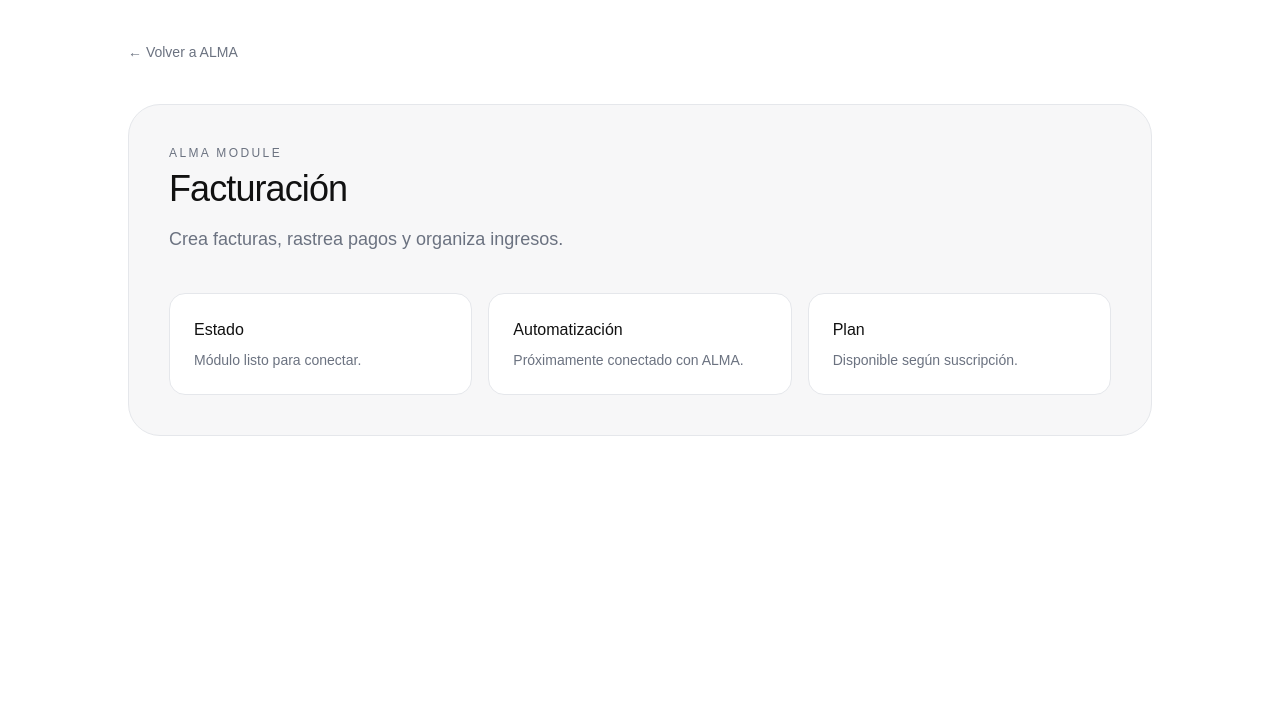
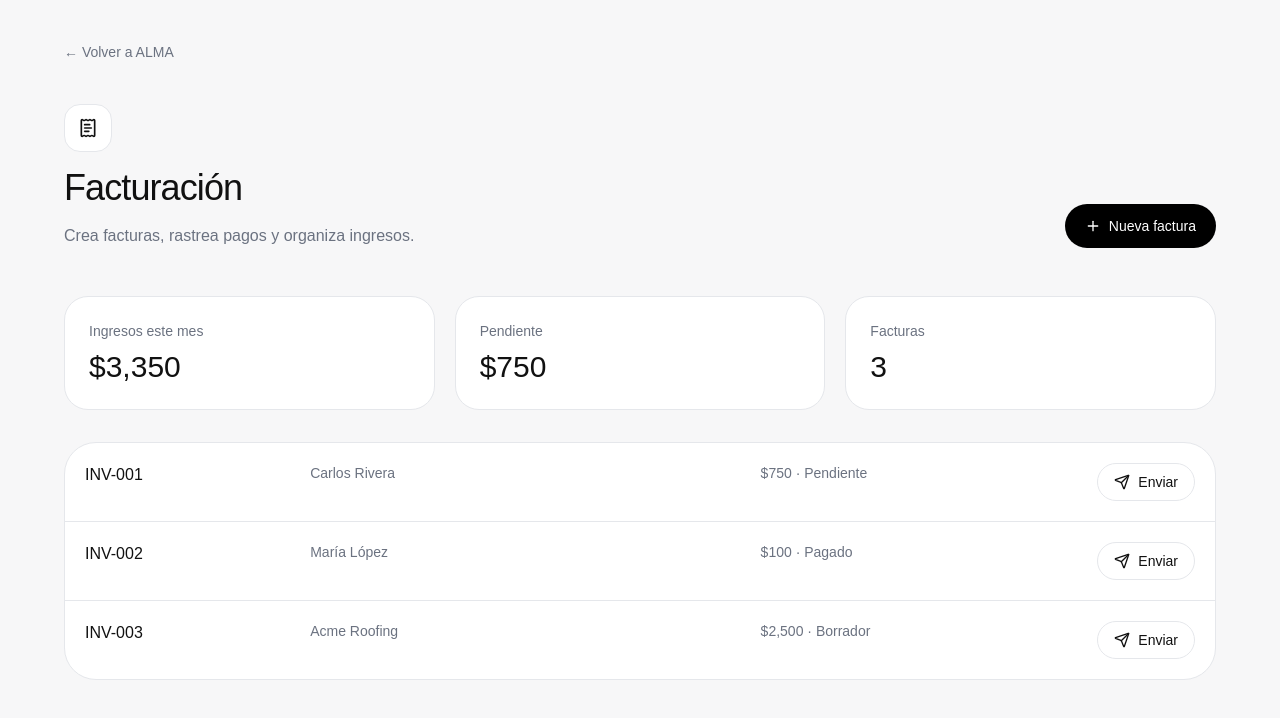
Before and after one commit to seaintCO/usaalma, a Next.js app: page /invoicing in a window 1280 px wide. Shown: the top 718 px of the page. Built offline with nearby package versions, Linux system fonts and the light colour scheme.

Commit message:
Build CRM invoicing and documents pages

```diff
--- a/app/crm/page.tsx
+++ b/app/crm/page.tsx
@@ -1,5 +1,48 @@
-import ModulePage from "../module-template";
+import { Mail, Phone, Plus, Users } from "lucide-react";
+
+const clients = [
+  ["Carlos Rivera", "Website Project", "$750", "Seguimiento"],
+  ["María López", "AI Receptionist", "$100/mes", "Activo"],
+  ["Acme Roofing", "CRM + Facturación", "$100/mes", "Prospecto"],
+];
 
 export default function CRMPage() {
-  return <ModulePage title="CRM" description="Administra clientes, prospectos, seguimiento y oportunidades." />;
+  return (
+    <main className="min-h-screen bg-[#F7F7F8] px-6 py-10 text-[#111111]">
+      <div className="mx-auto max-w-6xl">
+        <a href="/dashboard" className="text-sm text-[#6B7280] hover:text-black">← Volver a ALMA</a>
+
+        <div className="mt-10 flex items-end justify-between">
+          <div>
+            <div className="mb-4 flex h-12 w-12 items-center justify-center rounded-2xl border border-[#E5E7EB] bg-white">
+              <Users className="h-5 w-5" />
+            </div>
+            <h1 className="text-4xl font-medium tracking-tight">CRM</h1>
+            <p className="mt-4 text-[#6B7280]">Administra clientes, prospectos y oportunidades.</p>
+          </div>
+
+          <button className="flex items-center gap-2 rounded-full bg-black px-5 py-3 text-sm font-medium text-white">
+            <Plus className="h-4 w-4" /> Nuevo cliente
+          </button>
+        </div>
+
+        <div className="mt-12 overflow-hidden rounded-[2rem] border border-[#E5E7EB] bg-white">
+          {clients.map(([name, project, value, status]) => (
+            <div key={name} className="grid gap-4 border-b border-[#E5E7EB] p-5 last:border-b-0 md:grid-cols-4">
+              <div>
+                <div className="font-medium">{name}</div>
+                <div className="text-sm text-[#6B7280]">{project}</div>
+              </div>
+              <div className="text-sm text-[#6B7280]">{value}</div>
+              <div className="text-sm text-[#6B7280]">{status}</div>
+              <div className="flex gap-2 md:justify-end">
+                <button className="rounded-full border border-[#E5E7EB] p-2"><Mail className="h-4 w-4" /></button>
+                <button className="rounded-full border border-[#E5E7EB] p-2"><Phone className="h-4 w-4" /></button>
+              </div>
+            </div>
+          ))}
+        </div>
+      </div>
+    </main>
+  );
 }
--- a/app/documents/page.tsx
+++ b/app/documents/page.tsx
@@ -1,5 +1,47 @@
-import ModulePage from "../module-template";
+import { FileText, FolderOpen, Plus, Upload } from "lucide-react";
+
+const docs = [
+  ["Contrato cliente", "PDF", "Actualizado hoy"],
+  ["Propuesta SEAINT", "Documento", "Ayer"],
+  ["Recibo Stripe", "PDF", "Jun 25"],
+];
 
 export default function DocumentsPage() {
-  return <ModulePage title="Documentos" description="Centraliza archivos, contratos, PDFs y documentos importantes." />;
+  return (
+    <main className="min-h-screen bg-[#F7F7F8] px-6 py-10 text-[#111111]">
+      <div className="mx-auto max-w-6xl">
+        <a href="/dashboard" className="text-sm text-[#6B7280] hover:text-black">← Volver a ALMA</a>
+
+        <div className="mt-10 flex items-end justify-between">
+          <div>
+            <div className="mb-4 flex h-12 w-12 items-center justify-center rounded-2xl border border-[#E5E7EB] bg-white">
+              <FolderOpen className="h-5 w-5" />
+            </div>
+            <h1 className="text-4xl font-medium tracking-tight">Documentos</h1>
+            <p className="mt-4 text-[#6B7280]">Centraliza contratos, PDFs, archivos y conocimiento.</p>
+          </div>
+
+          <button className="flex items-center gap-2 rounded-full bg-black px-5 py-3 text-sm font-medium text-white">
+            <Upload className="h-4 w-4" /> Subir archivo
+          </button>
+        </div>
+
+        <div className="mt-12 rounded-[2rem] border border-dashed border-[#D1D5DB] bg-white p-10 text-center">
+          <Upload className="mx-auto mb-4 h-8 w-8 text-[#6B7280]" />
+          <h2 className="text-xl font-medium">Arrastra tus documentos aquí</h2>
+          <p className="mt-2 text-sm text-[#6B7280]">ALMA podrá usarlos como contexto cuando actives memoria y búsqueda.</p>
+        </div>
+
+        <div className="mt-8 grid gap-5 md:grid-cols-3">
+          {docs.map(([name, type, date]) => (
+            <div key={name} className="rounded-[1.5rem] border border-[#E5E7EB] bg-white p-6">
+              <FileText className="mb-5 h-5 w-5 text-[#6B7280]" />
+              <h3 className="font-medium">{name}</h3>
+              <p className="mt-2 text-sm text-[#6B7280]">{type} · {date}</p>
+            </div>
+          ))}
+        </div>
+      </div>
+    </main>
+  );
 }
--- a/app/invoicing/page.tsx
+++ b/app/invoicing/page.tsx
@@ -1,5 +1,61 @@
-import ModulePage from "../module-template";
+import { Plus, ReceiptText, Send } from "lucide-react";
+
+const invoices = [
+  ["INV-001", "Carlos Rivera", "$750", "Pendiente"],
+  ["INV-002", "María López", "$100", "Pagado"],
+  ["INV-003", "Acme Roofing", "$2,500", "Borrador"],
+];
 
 export default function InvoicingPage() {
-  return <ModulePage title="Facturación" description="Crea facturas, rastrea pagos y organiza ingresos." />;
+  return (
+    <main className="min-h-screen bg-[#F7F7F8] px-6 py-10 text-[#111111]">
+      <div className="mx-auto max-w-6xl">
+        <a href="/dashboard" className="text-sm text-[#6B7280] hover:text-black">← Volver a ALMA</a>
+
+        <div className="mt-10 flex items-end justify-between">
+          <div>
+            <div className="mb-4 flex h-12 w-12 items-center justify-center rounded-2xl border border-[#E5E7EB] bg-white">
+              <ReceiptText className="h-5 w-5" />
+            </div>
+            <h1 className="text-4xl font-medium tracking-tight">Facturación</h1>
+            <p className="mt-4 text-[#6B7280]">Crea facturas, rastrea pagos y organiza ingresos.</p>
+          </div>
+
+          <button className="flex items-center gap-2 rounded-full bg-black px-5 py-3 text-sm font-medium text-white">
+            <Plus className="h-4 w-4" /> Nueva factura
+          </button>
+        </div>
+
+        <div className="mt-12 grid gap-5 md:grid-cols-3">
+          <div className="rounded-[1.5rem] border border-[#E5E7EB] bg-white p-6">
+            <div className="text-sm text-[#6B7280]">Ingresos este mes</div>
+            <div className="mt-2 text-3xl font-medium">$3,350</div>
+          </div>
+          <div className="rounded-[1.5rem] border border-[#E5E7EB] bg-white p-6">
+            <div className="text-sm text-[#6B7280]">Pendiente</div>
+            <div className="mt-2 text-3xl font-medium">$750</div>
+          </div>
+          <div className="rounded-[1.5rem] border border-[#E5E7EB] bg-white p-6">
+            <div className="text-sm text-[#6B7280]">Facturas</div>
+            <div className="mt-2 text-3xl font-medium">3</div>
+          </div>
+        </div>
+
+        <div className="mt-8 overflow-hidden rounded-[2rem] border border-[#E5E7EB] bg-white">
+          {invoices.map(([id, client, amount, status]) => (
+            <div key={id} className="grid gap-4 border-b border-[#E5E7EB] p-5 last:border-b-0 md:grid-cols-5">
+              <div className="font-medium">{id}</div>
+              <div className="text-sm text-[#6B7280] md:col-span-2">{client}</div>
+              <div className="text-sm text-[#6B7280]">{amount} · {status}</div>
+              <div className="md:text-right">
+                <button className="inline-flex items-center gap-2 rounded-full border border-[#E5E7EB] px-4 py-2 text-sm">
+                  <Send className="h-4 w-4" /> Enviar
+                </button>
+              </div>
+            </div>
+          ))}
+        </div>
+      </div>
+    </main>
+  );
 }
```
